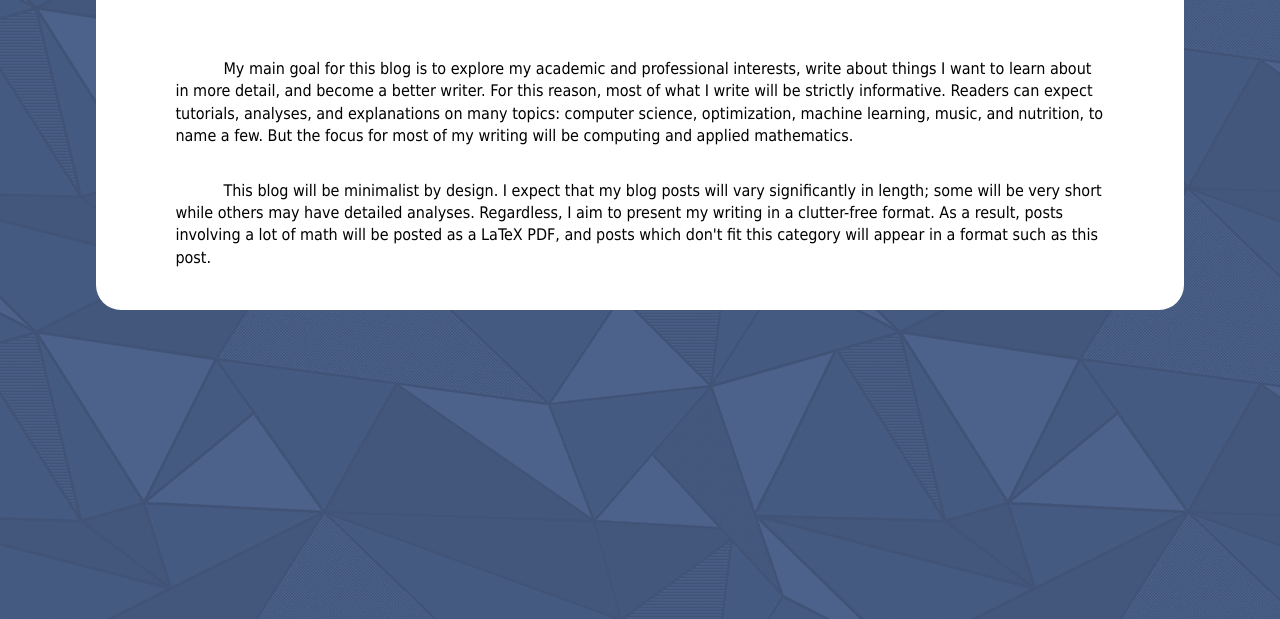
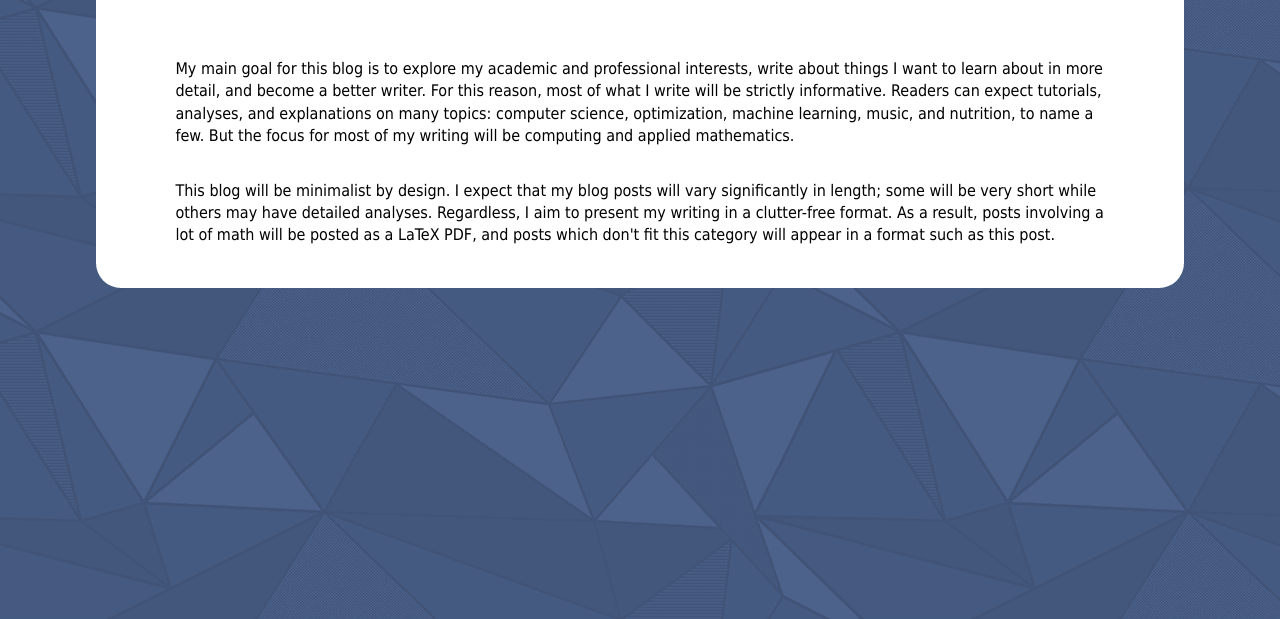
Before and after one commit to acnagle/acnagle.github.io, a plain HTML site: page blog_welcome_1.html in a window 1280 px wide. Shown: the part 181-800 px from the top of the page. Drawn offline with nearby package versions, Linux system fonts and the light colour scheme.

Commit message:
reformatted blog post paragraphs

```diff
--- a/blog_welcome_1.html
+++ b/blog_welcome_1.html
@@ -31,7 +31,7 @@
         }
 
         .blog-text > p {
-            text-indent: 3em;
+/*            text-indent: 3em;*/
             float: left;
             padding: 0px 25px 0px 25px;
         }
```
Also changed, not shown: other/NewBlogPost.html (+1 -1 lines).
